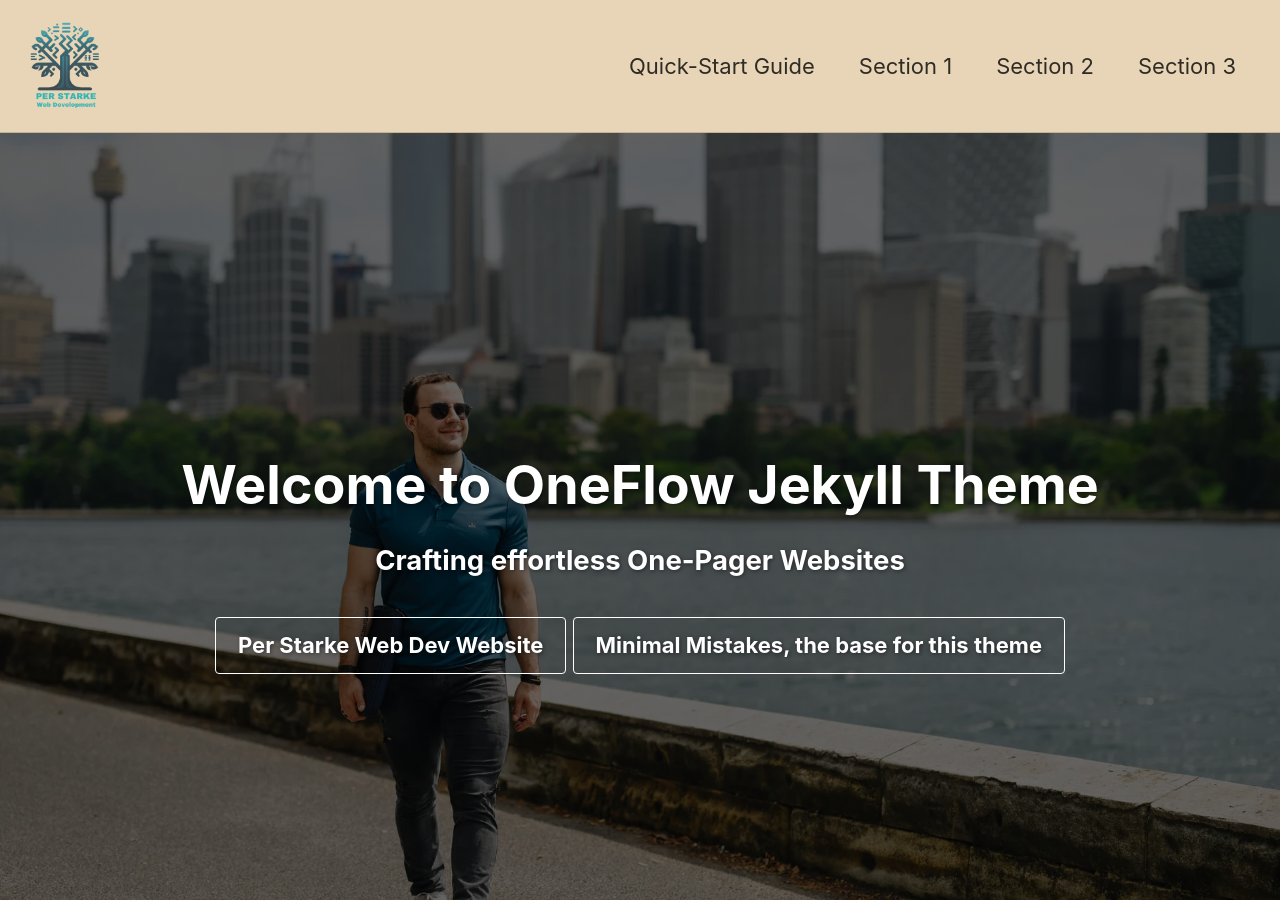
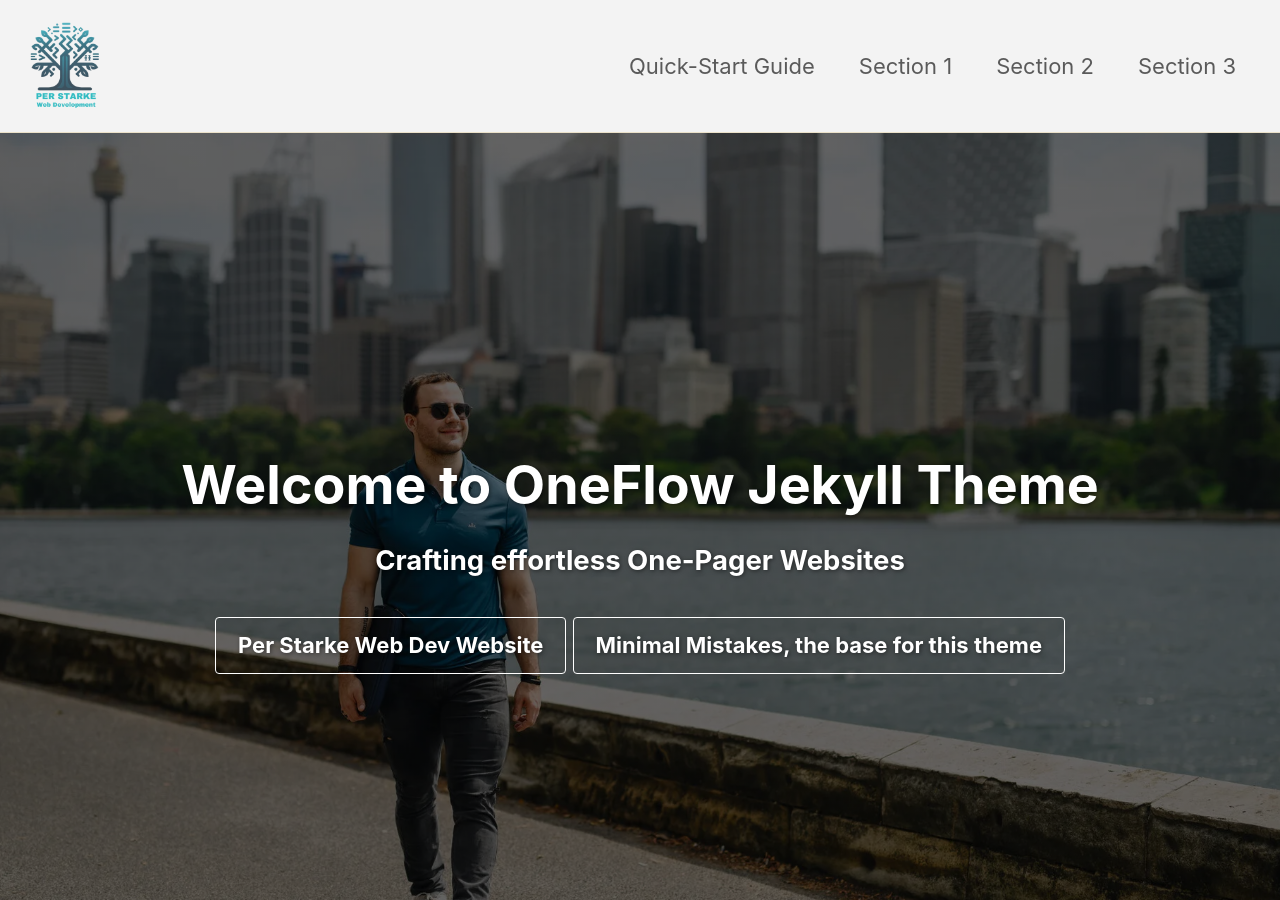
Before and after one commit to perstarke-webdev/oneflow-jekyll-theme, a Jekyll site: the page built from _pages/index.html, in a window 1280 px wide and 900 px high. Built offline with Jekyll 4.4.1, drawn with Linux system fonts in a browser that asks for light colours; cached includes are drawn as plain includes; some of the changed text lies outside the part shown.

Commit message:
add gallery + update necessary styling

```diff
--- a/_config.yml
+++ b/_config.yml
@@ -6,7 +6,7 @@
 # `jekyll serve`. If you change this file, please restart the server process.
 
 
-oneflow-skin    : "sunrise" # "air", "aqua", "contrast", "dark", "dirt", "neon", "mint", "plum", "sunrise"
+oneflow-skin    : "dirt" # "air", "aqua", "contrast", "dark", "dirt", "neon", "mint", "plum", "sunrise"
 
 # Site Settings
 locale                   : "en-US"
--- a/_pages/index.html
+++ b/_pages/index.html
@@ -45,23 +45,42 @@ gallery:
 <h2>Minimalist Design</h2>
 <p>With its minimalist design and intuitive layout, OneFlow offers a seamless user experience for showcasing your content.</p>
 
-<hr>
-
 <h2>Perfect Canvas</h2>
 <p>Whether you're a freelancer, a small business, or a creative professional, OneFlow provides the perfect canvas for your online presence.</p>
 
-{% include gallery caption="This is a sample gallery with **Markdown support**." %}
+
+<div class="notice notice--info my-info-notice">
+    <h4>Informational Notice</h4>
+    <p>This is an informational notice. Lorem ipsum dolor sit amet, consectetur adipiscing elit.</p>
+</div>
+
+
+{% include gallery caption="This is a sample gallery with **Markdown support**"%}
+
+</section>
 
 
 
 
 
 
-<hr>
+<hr class="section-sep">
 
 
 
 
+
+
+
+<section class="site-section alternative-color" id="section-2">
+
+<h1> This is OneFlow Jekyll Theme. Section 2</h1>
+
+<h2>Minimalist Design</h2>
+<p>With its minimalist design and intuitive layout, OneFlow offers a seamless user experience for showcasing your content.</p>
+
+<h2>Perfect Canvas</h2>
+<p>Whether you're a freelancer, a small business, or a creative professional, OneFlow provides the perfect canvas for your online presence.</p>
 
 <div class="notice notice--info my-info-notice">
     <h4>Informational Notice</h4>
@@ -70,41 +89,19 @@ gallery:
 
 </section>
 
-<hr class="section-sep">
-
-<section class="site-section alternative-color" id="section-2">
-
-<h1> This is OneFlow Jekyll Theme. Section 2</h1>
-
-<h2>Minimalist Design</h2>
-<p>With its minimalist design and intuitive layout, OneFlow offers a seamless user experience for showcasing your content.</p>
-
-<hr>
-
-<h2>Perfect Canvas</h2>
-<p>Whether you're a freelancer, a small business, or a creative professional, OneFlow provides the perfect canvas for your online presence.</p>
 
 
 
 
 
 
-<hr>
+<hr class="section-sep">
 
 
 
 
 
 
-
-<div class="notice notice--info my-info-notice">
-    <h4>Informational Notice</h4>
-    <p>This is an informational notice. Lorem ipsum dolor sit amet, consectetur adipiscing elit.</p>
-</div>
-
-</section>
-
-<hr class="section-sep">
 
 
 <section class="site-section" id="section-3">
@@ -114,12 +111,8 @@ gallery:
 <h2>Minimalist Design</h2>
 <p>With its minimalist design and intuitive layout, OneFlow offers a seamless user experience for showcasing your content.</p>
 
-<hr>
-
 <h2>Perfect Canvas</h2>
 <p>Whether you're a freelancer, a small business, or a creative professional, OneFlow provides the perfect canvas for your online presence.</p>
-
-<hr>
 
 <div class="notice notice--info my-info-notice">
     <h4>Informational Notice</h4>
--- a/_sass/oneflow/_sections.scss
+++ b/_sass/oneflow/_sections.scss
@@ -6,6 +6,7 @@
     left: 50%;
     right: 50%;
     transform: translateX(-50%);
+    z-index: 1;
 }
 
 section.site-section {
@@ -17,7 +18,6 @@ section.site-section {
     left: 50%;
     right: 50%;
     transform: translateX(-50%);
-    z-index: -1;
 }
 
 section.alternative-color {
```
